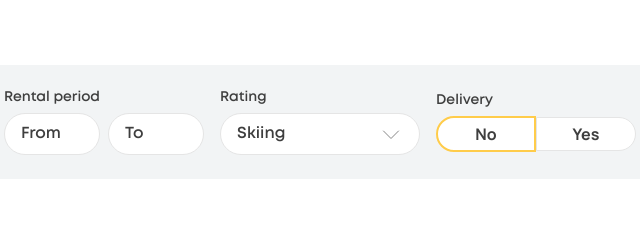
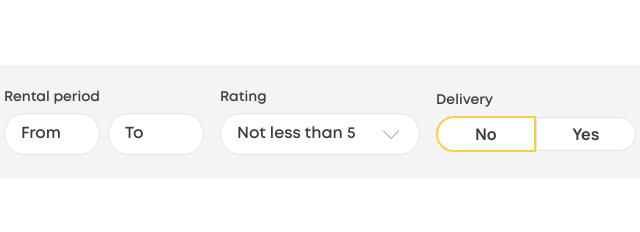
Before and after one commit to A6pAkal7a6pA/c2c, a plain HTML site: page index.html in a window 1280 px wide. Shown: the part 2008-2240 px from the top of the page, 536-1176 px from the left. Drawn offline with Linux system fonts and the light colour scheme.

Commit message:
some changes" git push

```diff
--- a/index.html
+++ b/index.html
@@ -185,11 +185,11 @@
 							<div class="filter-option__item">
 								<div class="filter-option__title">Rating</div>
 								<div class="filter-select">
-									<div class="filter-select__toogle filter__background">Skiing</div>
+									<div class="filter-select__toogle filter__background">Not less than 5</div>
 									<div class="filter-select__menu">
-										<div class="filter-select__item">Skiing</div>
-										<div class="filter-select__item">Skiing</div>
-										<div class="filter-select__item">Skiing</div>
+										<div class="filter-select__item">Not less than 5</div>
+										<div class="filter-select__item">Not less than 5</div>
+										<div class="filter-select__item">Not less than 5</div>
 									</div>
 								</div>
 							</div>
```
